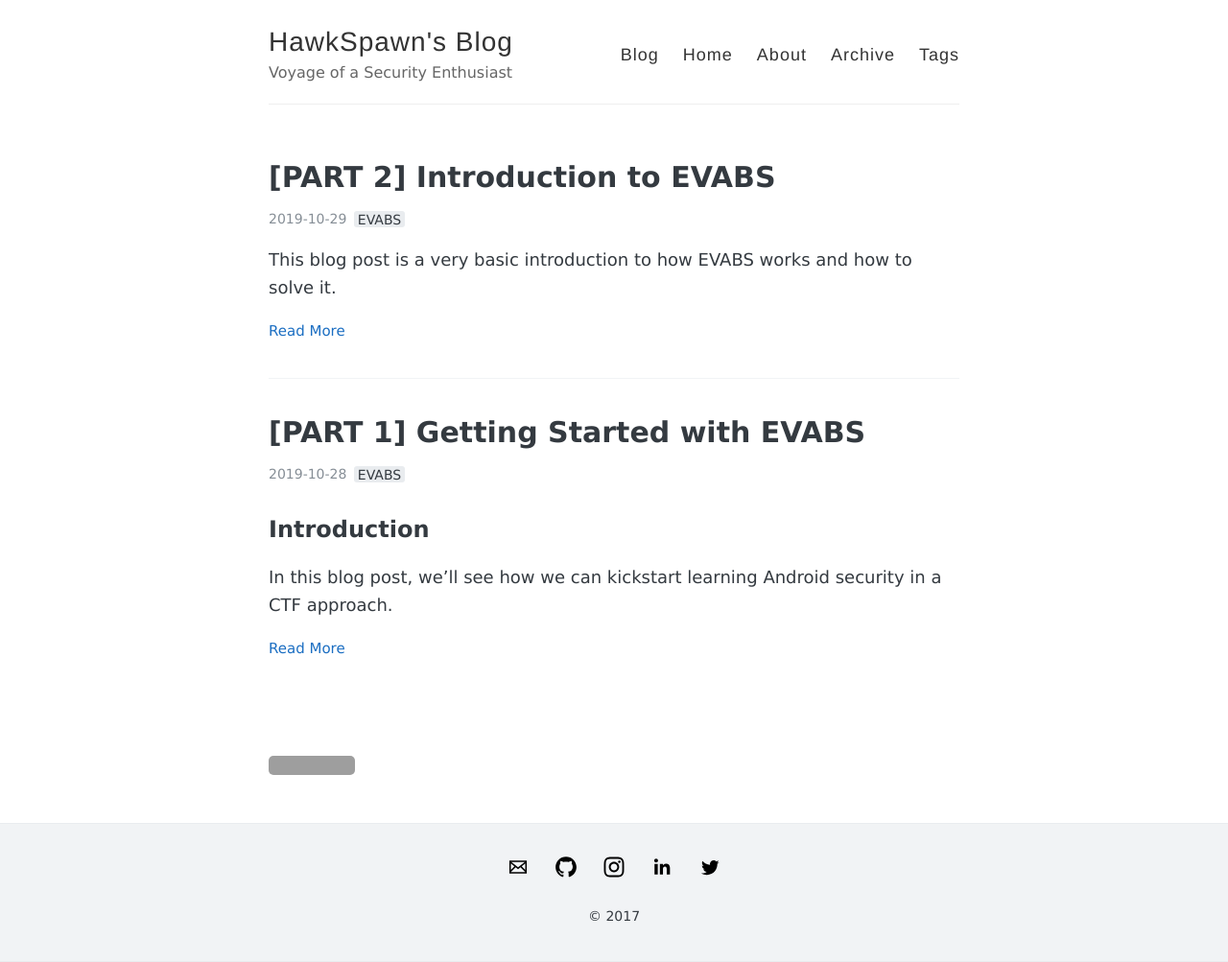
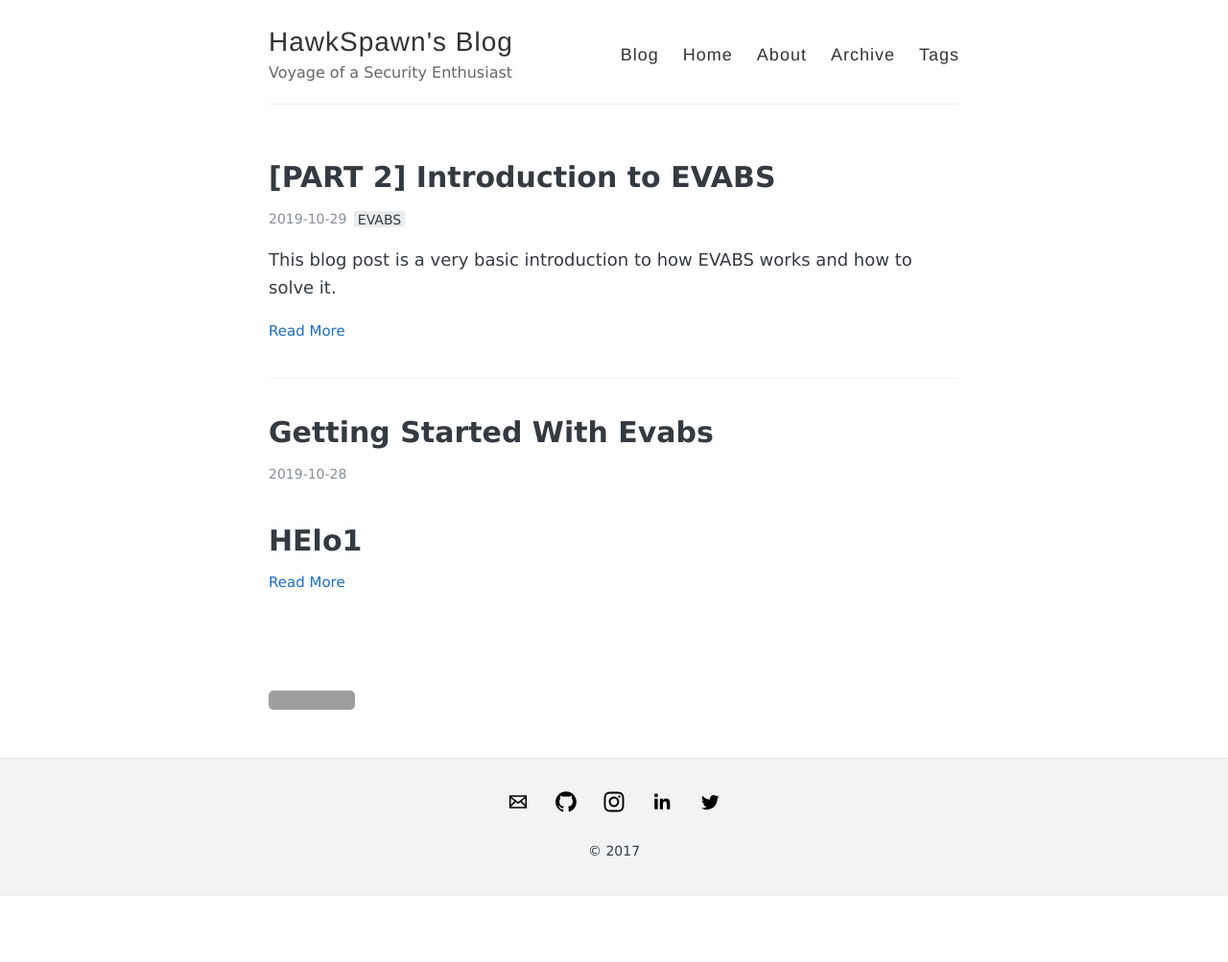
Before and after one commit to devanshdubey/devanshdubey.github.io, a Jekyll site: the page built from index.html, in a window 1280 px wide. Shown: the whole page at 96% size. Built offline with Jekyll 4.4.1, drawn with Linux system fonts in a browser that asks for light colours; the list of posts is cut into pages by our own code; after the commit the page ends 934 px from its top, so only the background shows below that; some of the changed lines change nothing that is shown; grey boxes are pictures that could not be loaded.

Commit message:
Update 2019-10-28-getting-started-with-evabs.md

````diff
--- a/_posts/2019-10-28-getting-started-with-evabs.md
+++ b/_posts/2019-10-28-getting-started-with-evabs.md
@@ -1,115 +1 @@
----
-layout: post
-title: "[PART 1] Getting Started with EVABS "
-tags: [EVABS]
-
----
-
-## Introduction
-In this blog post, we'll see how we can kickstart learning Android security in a CTF approach.
-
-### What are CTFs?
-CTF stands for 'Capture The Flag' which is basically gamifying and making the learning process more intuitive and fun. In a CTF, a user is given intentionally vulnerable softwares/hardwares. The 'software/hardware' mentioned here includes, but is not limited to:
-
-* Web applications
-* Programs/executables
-* Images/video/audio files
-* Mobile applications
-* IoT devices
-
-The user then uses his skills and exploits the vulnerability and finds the 'flag'. A flag is usually a random text with/without a pre-defined pattern. For example, all the flags for EVABS are of the format ```EVABS{s0m3_rand0m_t3xt_h3r3}```. The flow of a CTF goes like this:
-
-* Identifying the vulnerability
-* Exploiting the vulnerability
-* Capturing the flags and submitting them for points/rewards
-
-An example of a CTF can be found here: [Pico CTF](https://picoctf.com/)
-
-### What is EVABS?
-EVABS - Extremely Vulnerable Android Labs is a CTF-style, Android application that has many known native vulnerabilities embedded in it. It can be installed in Android devices that run 4.4 (Kitkat) and above. The project is open sourced at this [GitHub](https://github.com/abhi-r3v0/EVABS) repository.
-
-### Why EVABS?
-1. The advantage of CTF-style approach is that the user gets to verify if he successfully exploited a particular service/application/program or not, by getting a flag and submitting it to a flag verifying service online.
-2. EVABS is finely crafted to match the requirements of a beginner. EVABS is divided into 12 levels and with each level, the difficulty linearly increases and user learns a new kind of attack.
-3. The vulnerabilities in EVABS replicate real-world vulnerabilties. This helps people focusing on bug bounty/CTFs as well.
-4. EVABS is open source. This means it can be used as a medium to understand how not to write a piece of code :)
-
----
-## Requirements and Environment Setup
-#### Must Have
-* A rooted device or emulator. A rooted device is recommended
-    - For a rooted device, one of the below devices are recommended
-
-      | __Device__  |  __make__  |
-      |-------------|------------|
-      | Moto G5/6   | Motorola   |
-      | Pixel       | Google     |
-      | 3/3T/5/5T   | OnePlus    |
-
-      Any other device of your choice could be used, provided, they have `root` available. You can check if your device can be rooted easily by Googling.
-
-    - If you're choosig an emulator, either you can use [Genymotion](https://www.genymotion.com/fun-zone/) or use the default Android emulator shipped with the [Android SDK](https://developer.android.com/studio/run/managing-avds). You can also use any emulator of your choice as well.
-
-* Android platform tools
-  - On Linux:
-    - `sudo apt-get install android-tools-adb`
-  - On Mac:
-    - `brew cask install android-platform-tools`
-
-* Java
-* Mac/linux operating system recomended
-
-#### Recommended
-* Android Studio
-* Android SDK
-* Sublime Text Editor
-* [Adhrit](https://github.com/abhi-r3v0/Adhrit)
-
-### Checking Setup
-
-* Cheking for Java:
-`java --version`
-* Cheking ADB
-`adb --version`
-
----
-## Installation
-
-### Installing the APK file from Android device
-
-* Head to the EVABS repository [here](https://github.com/abhi-r3v0/EVABS) and dowload the APK file `EVABS v1.1.apk` or directly download the APK file [EVABS v1.1.apk](https://github.com/abhi-r3v0/EVABS/blob/master/EVABSv1.1.apk) from phone browser
-* Allow APK installation from [unkown sources in device settings](https://android.gadgethacks.com/how-to/android-basics-enable-unknown-sources-sideload-apps-0161947/)
-* Click on the donwloaded APK file and install the app
-
-### Installing the APK using ADB (phone/emulator)
-
-* Head to the EVABS repository [here](https://github.com/abhi-r3v0/EVABS) and dowload the APK file `EVABS v1.1.apk` or directly download the APK file [EVABS v1.1.apk](https://github.com/abhi-r3v0/EVABS/blob/master/EVABSv1.1.apk)
-* Enable [USB Debugging](https://www.embarcadero.com/starthere/xe5/mobdevsetup/android/en/enabling_usb_debugging_on_an_android_device.html) in your device
-* Connect the device via USB. If you are using an emulator, skip this step. Instead, start the emulator.
-* Try:
-    `adb devices`
-
-    This should list your connected device. If you are connecting your device for the first time, allow the computer by confirming the message that would pop-up on the device.
-
-* Install the APK
-    `adb install -r path/to/EVABSv1.1.apk`
-
-    You will receive a success message if the installation completes.
-
-### Building Locally
-
-* Head to the EVABS repository [here](https://github.com/abhi-r3v0/EVABS) and either clone the repository or download as a zip file.
-* Extract the zip file to your `Android Studio Projects` directory.
-    `unzip EVABS-master.zip path/to/AndroidStudioProjects`
-* Fire up Android Studio and navigate to **File - Open** and select the extracted project directory. This will open the project.
-* Deploying
-  - Running the app without generating a signed APK
-    - Click on **Run** and EVABS will be deployed in the connected device/emulator.
-
-  - Building a signed APK
-    - Navigate to **Build - Generate Signed APK**. Create a new signature if you haven't created already. Sign the APK (v2 recommended) as **release**. You'll find the APK file as `AndroidStudioProjects/EVABS-master/app/release/app-release.apk`
-    - Install this APK with ADB as discussed in the earlier section.
-
-## Conclusion
-
-This winds up the basic setup procedure. As we start completing labs, we will be installing the other necessary tools so that the context of the tool is understood. proceed to PART 2 to continue.
+<h1>HElo1</h1>
````
